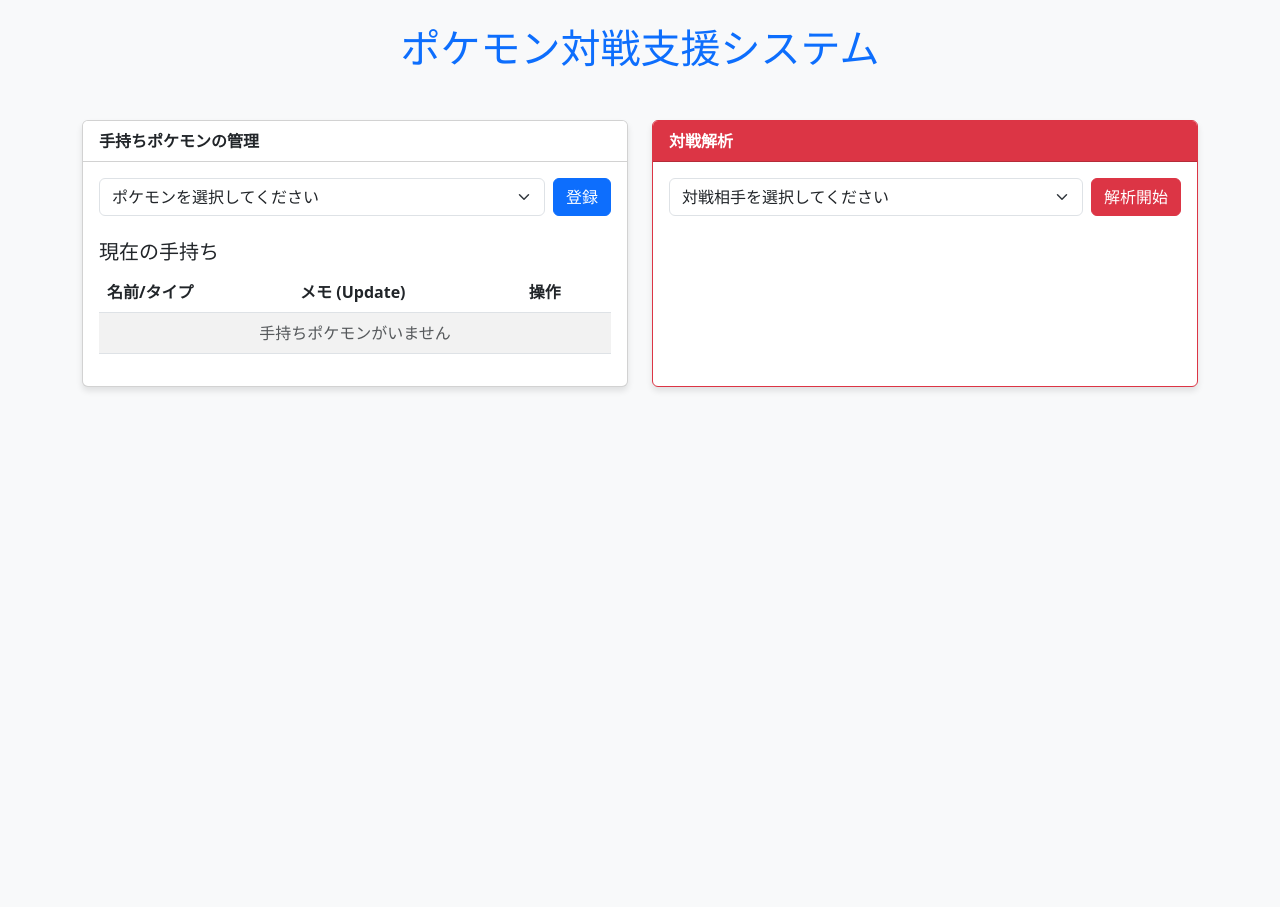
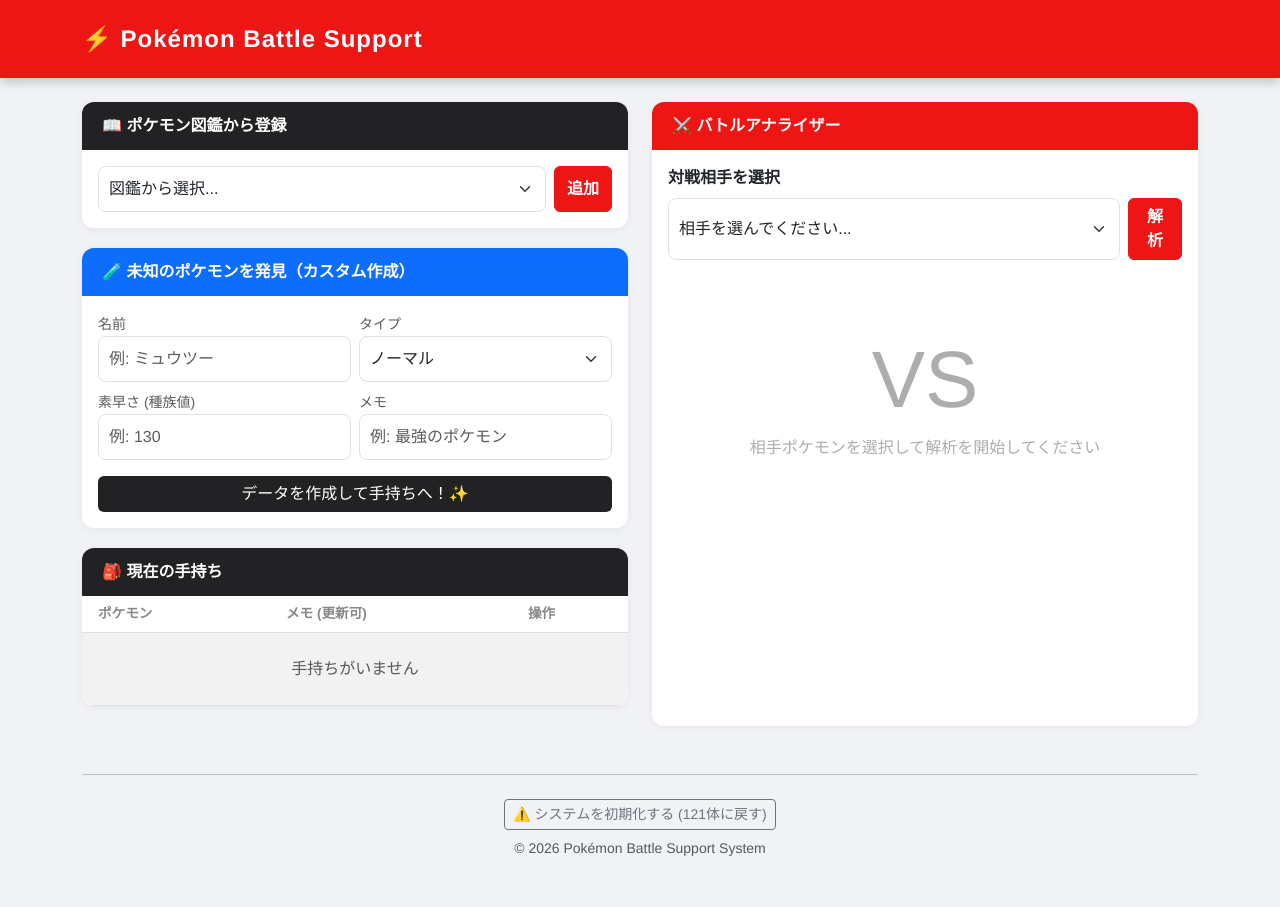
Before and after one commit to marimarimo0228/pokemon-test, a Flask app: page / in a window 1280 px wide. Before the commit the page ends 391 px from the top, so only its background shows below. Run offline with Flask 3, Linux system fonts and the light colour scheme.

Commit message:
Update index.html

```diff
--- a/templates/index.html
+++ b/templates/index.html
@@ -2,65 +2,179 @@
 <html lang="ja">
 <head>
     <meta charset="UTF-8">
-    <title>ポケモン対戦支援システム</title>
+    <title>Pokémon Battle Support</title>
     <link href="https://cdn.jsdelivr.net/npm/bootstrap@5.3.0/dist/css/bootstrap.min.css" rel="stylesheet">
     <style>
-        body { background-color: #f8f9fa; }
-        .card { box-shadow: 0 4px 6px rgba(0,0,0,0.1); }
+        /* ポケモン風テーマ：赤と白と黒 */
+        :root {
+            --poke-red: #EE1515;
+            --poke-white: #FFFFFF;
+            --poke-bg: #F0F2F5;
+            --poke-dark: #222224;
+            --poke-ui-border: #e0e0e0;
+        }
+        body {
+            background-color: var(--poke-bg);
+            font-family: 'Helvetica Neue', Arial, sans-serif;
+            color: var(--poke-dark);
+        }
+        /* ヘッダー：モンスターボールの上半分 */
+        .navbar {
+            background-color: var(--poke-red);
+            box-shadow: 0 4px 10px rgba(0,0,0,0.2);
+            padding: 1rem;
+        }
+        .navbar-brand {
+            color: white !important;
+            font-weight: 800;
+            font-size: 1.5rem;
+            letter-spacing: 1px;
+        }
+        /* カードデザイン */
+        .card {
+            border: none;
+            border-radius: 12px;
+            background: var(--poke-white);
+            box-shadow: 0 2px 8px rgba(0,0,0,0.05);
+            margin-bottom: 20px;
+            overflow: hidden;
+        }
+        .card-header {
+            background-color: var(--poke-dark);
+            color: white;
+            font-weight: bold;
+            border-bottom: none;
+            padding: 12px 20px;
+        }
+        .card-header.red-theme { background-color: var(--poke-red); }
+
+        /* ボタンスタイル */
+        .btn-primary {
+            background-color: var(--poke-red);
+            border-color: var(--poke-red);
+            font-weight: bold;
+        }
+        .btn-primary:hover {
+            background-color: #cc0000;
+            border-color: #cc0000;
+        }
+        .btn-dark {
+            background-color: var(--poke-dark);
+            border: none;
+        }
+
+        /* フォーム要素 */
+        .form-control, .form-select {
+            border-radius: 8px;
+            border: 1px solid var(--poke-ui-border);
+            padding: 10px;
+        }
+
+        /* バッジ */
+        .badge-type { background-color: var(--poke-dark); color: white; }
+
+        /* テーブル */
+        .table-custom th { border-top: none; color: #888; font-size: 0.85rem; }
+        .table-custom td { vertical-align: middle; }
     </style>
 </head>
-<body class="container py-4">
-    <h1 class="text-center mb-5 text-primary">ポケモン対戦支援システム</h1>
+<body>
 
+<nav class="navbar mb-4">
+    <div class="container">
+        <span class="navbar-brand">⚡ Pokémon Battle Support</span>
+    </div>
+</nav>
+
+<div class="container">
     <div class="row g-4">
+
         <div class="col-lg-6">
-            <div class="card h-100">
-                <div class="card-header bg-white fw-bold">手持ちポケモンの管理</div>
+
+            <div class="card">
+                <div class="card-header">📖 ポケモン図鑑から登録</div>
                 <div class="card-body">
-                    <form action="/add" method="POST" class="mb-4 d-flex gap-2">
+                    <form action="/add" method="POST" class="d-flex gap-2">
                         <select name="pokemon_id" class="form-select">
-                            <option value="">ポケモンを選択してください</option>
+                            <option value="">図鑑から選択...</option>
                             {% for p in all_pokemon %}
                             <option value="{{ p.pokemon_id }}">
-                                {{ p.pokemon_name }} ({{ p.type.type_name }})
+                                No.{{ p.pokemon_id }} {{ p.pokemon_name }} ({{ p.type.type_name }})
                             </option>
                             {% endfor %}
                         </select>
-                        <button type="submit" class="btn btn-primary text-nowrap">登録</button>
+                        <button type="submit" class="btn btn-primary text-nowrap">追加</button>
                     </form>
+                </div>
+            </div>
 
-                    <h5>現在の手持ち</h5>
+            <div class="card border-primary">
+                <div class="card-header bg-primary text-white">🧪 未知のポケモンを発見（カスタム作成）</div>
+                <div class="card-body">
+                    <form action="/add_custom" method="POST">
+                        <div class="row g-2 mb-2">
+                            <div class="col-md-6">
+                                <label class="small text-muted">名前</label>
+                                <input type="text" name="custom_name" class="form-control" placeholder="例: ミュウツー" required>
+                            </div>
+                            <div class="col-md-6">
+                                <label class="small text-muted">タイプ</label>
+                                <select name="custom_type_id" class="form-select" required>
+                                    {% for t in all_types %}
+                                    <option value="{{ t.type_id }}">{{ t.type_name }}</option>
+                                    {% endfor %}
+                                </select>
+                            </div>
+                        </div>
+                        <div class="row g-2 mb-3">
+                            <div class="col-md-6">
+                                <label class="small text-muted">素早さ (種族値)</label>
+                                <input type="number" name="custom_speed" class="form-control" placeholder="例: 130" required>
+                            </div>
+                            <div class="col-md-6">
+                                <label class="small text-muted">メモ</label>
+                                <input type="text" name="custom_memo" class="form-control" placeholder="例: 最強のポケモン">
+                            </div>
+                        </div>
+                        <button type="submit" class="btn btn-dark w-100">データを作成して手持ちへ！✨</button>
+                    </form>
+                </div>
+            </div>
+
+            <div class="card">
+                <div class="card-header">🎒 現在の手持ち</div>
+                <div class="card-body p-0">
                     <div class="table-responsive">
-                        <table class="table table-striped align-middle">
+                        <table class="table table-custom table-striped mb-0">
                             <thead>
                                 <tr>
-                                    <th>名前/タイプ</th>
-                                    <th>メモ (Update)</th>
+                                    <th class="ps-3">ポケモン</th>
+                                    <th>メモ (更新可)</th>
                                     <th>操作</th>
                                 </tr>
                             </thead>
                             <tbody>
                                 {% for p in my_party %}
                                 <tr>
-                                    <td>
-                                        <div><strong>{{ p.pokemon.pokemon_name }}</strong></div>
-                                        <span class="badge bg-secondary">{{ p.pokemon.type.type_name }}</span>
+                                    <td class="ps-3">
+                                        <div class="fw-bold">{{ p.pokemon.pokemon_name }}</div>
+                                        <span class="badge badge-type rounded-pill">{{ p.pokemon.type.type_name }}</span>
                                     </td>
                                     <td>
                                         <form action="/update/{{ p.user_pokemon_id }}" method="POST" class="d-flex">
-                                            <input type="text" name="memo" value="{{ p.memo }}" class="form-control form-control-sm me-1" placeholder="メモ">
-                                            <button type="submit" class="btn btn-sm btn-success">保存</button>
+                                            <input type="text" name="memo" value="{{ p.memo }}" class="form-control form-control-sm me-1" style="min-width: 80px;">
+                                            <button type="submit" class="btn btn-sm btn-outline-success">💾</button>
                                         </form>
                                     </td>
                                     <td>
                                         <form action="/delete/{{ p.user_pokemon_id }}" method="POST">
-                                            <button type="submit" class="btn btn-sm btn-danger">削除</button>
+                                            <button type="submit" class="btn btn-sm btn-outline-danger">🗑️</button>
                                         </form>
                                     </td>
                                 </tr>
                                 {% endfor %}
                                 {% if not my_party %}
-                                <tr><td colspan="3" class="text-center text-muted">手持ちポケモンがいません</td></tr>
+                                <tr><td colspan="3" class="text-center text-muted py-4">手持ちがいません</td></tr>
                                 {% endif %}
                             </tbody>
                         </table>
@@ -70,54 +184,75 @@
         </div>
 
         <div class="col-lg-6">
-            <div class="card h-100 border-danger">
-                <div class="card-header bg-danger text-white fw-bold">対戦解析</div>
+            <div class="card h-100">
+                <div class="card-header red-theme">⚔️ バトルアナライザー</div>
                 <div class="card-body">
-                    <form action="/" method="GET" class="mb-4 d-flex gap-2">
+                    <label class="form-label fw-bold">対戦相手を選択</label>
+                    <form action="/" method="GET" class="d-flex gap-2 mb-4">
                         <select name="enemy_id" class="form-select">
-                            <option value="">対戦相手を選択してください</option>
+                            <option value="">相手を選んでください...</option>
                             {% for p in all_pokemon %}
                             <option value="{{ p.pokemon_id }}" {% if enemy and enemy.pokemon_id == p.pokemon_id %}selected{% endif %}>
                                 {{ p.pokemon_name }} ({{ p.type.type_name }})
                             </option>
                             {% endfor %}
                         </select>
-                        <button type="submit" class="btn btn-danger text-nowrap">解析開始</button>
+                        <button type="submit" class="btn btn-primary">解析</button>
                     </form>
 
                     {% if enemy %}
-                    <div class="alert alert-warning">
-                        <strong>相手: {{ enemy.pokemon_name }}</strong> <br>
-                        タイプ: <b>{{ enemy.type.type_name }}</b>
+                    <div class="alert alert-secondary border-0">
+                        <small class="text-muted">ENEMY</small><br>
+                        <strong class="fs-5">{{ enemy.pokemon_name }}</strong>
+                        <span class="badge bg-dark ms-2">{{ enemy.type.type_name }}</span>
                     </div>
 
-                    <h5 class="mb-3">有利なポケモン (効果抜群順)</h5>
+                    <h5 class="mt-4 mb-3 fw-bold text-danger">⚡ 推奨ポケモン (有利順)</h5>
                     {% if results %}
                         <div class="list-group">
                         {% for p_master, eff_row, user_p in results %}
                             <div class="list-group-item d-flex justify-content-between align-items-center">
                                 <div>
-                                    <h6 class="mb-0">
+                                    <div class="fw-bold">
                                         {{ p_master.pokemon_name }}
                                         {% if user_p.memo %}
                                             <span class="badge bg-warning text-dark ms-2">📝 {{ user_p.memo }}</span>
                                         {% endif %}
-                                    </h6>
+                                    </div>
                                     <small class="text-muted">
                                         タイプ: {{ p_master.type.type_name }} / 素早さ: {{ p_master.speed }}
                                     </small>
                                 </div>
-                                <span class="badge bg-danger rounded-pill">{{ eff_row.effectiveness }}倍</span>
+                                <span class="badge bg-danger rounded-pill fs-6">{{ eff_row.effectiveness }}倍</span>
                             </div>
                         {% endfor %}
                         </div>
                     {% else %}
-                        <p class="text-danger">手持ちの中に有利な（効果抜群の）ポケモンがいません。</p>
+                        <div class="text-center py-5 text-muted">
+                            <p>効果抜群のポケモンがいません…<br>等倍でゴリ押しするか、壁役を選出しましょう。</p>
+                        </div>
                     {% endif %}
+                    {% else %}
+                        <div class="text-center py-5 text-muted opacity-50">
+                            <h1 class="display-1">VS</h1>
+                            <p>相手ポケモンを選択して解析を開始してください</p>
+                        </div>
                     {% endif %}
                 </div>
             </div>
         </div>
     </div>
+
+    <div class="text-center mt-5 mb-5">
+        <hr class="mb-4">
+        <form action="/reset" method="POST" onsubmit="return confirm('本当に初期化しますか？\n追加したポケモンも全て消えます！');">
+            <button type="submit" class="btn btn-outline-secondary btn-sm">
+                ⚠️ システムを初期化する (121体に戻す)
+            </button>
+        </form>
+        <p class="text-muted small mt-2">&copy; 2026 Pokémon Battle Support System</p>
+    </div>
+</div>
+
 </body>
 </html>
```
